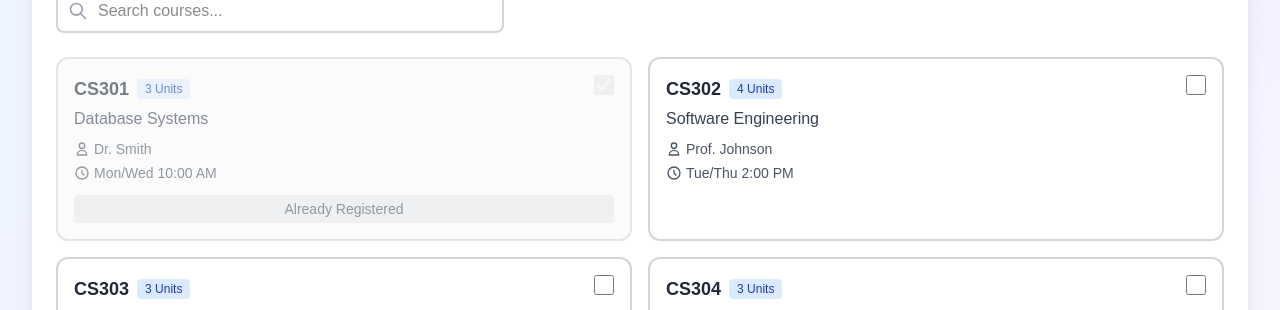
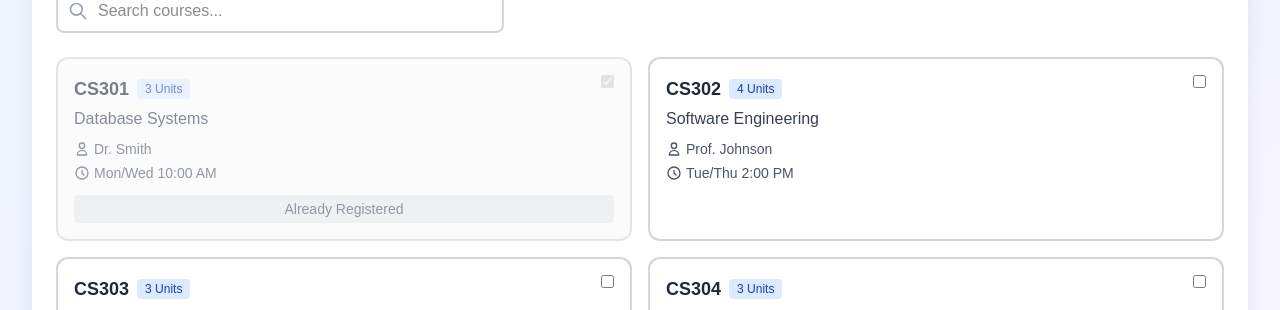
Before and after one commit to okewunmi/verification-app, a Next.js app: page /student in a window 1280 px wide. Shown: the part 490-800 px from the top of the page. Built offline with nearby package versions, Linux system fonts and the light colour scheme.

Commit message:
modifying based on netlify sugestion

```diff
--- a/app/(student)/student/page.js
+++ b/app/(student)/student/page.js
@@ -371,12 +371,11 @@ export default function StudentDashboard() {
                         </div>
                         <label className="flex items-center cursor-pointer">
                           <input
-                            type="checkbox"
-                            checked={isSelected || isRegistered}
-                            onChange={() => !isRegistered && handleCourseSelection(course)}
-                            disabled={isRegistered}
-                            className="w-5 h-5 text-indigo-600 border-gray-300 rounded focus:ring-indigo-500 disabled:opacity-50 disabled:cursor-not-allowed"
-                          />
+                          type="checkbox"
+                          checked={Boolean(isSelected) || Boolean(isRegistered)}
+                          onChange={() => !isRegistered && handleCourseSelection(course)}
+                          disabled={isRegistered}
+                        />
                         </label>
                       </div>
                       {isRegistered && (
```
Also changed, not shown: lib/appwrite.js, 1 other file (tests, documents, lock files or other folders).
